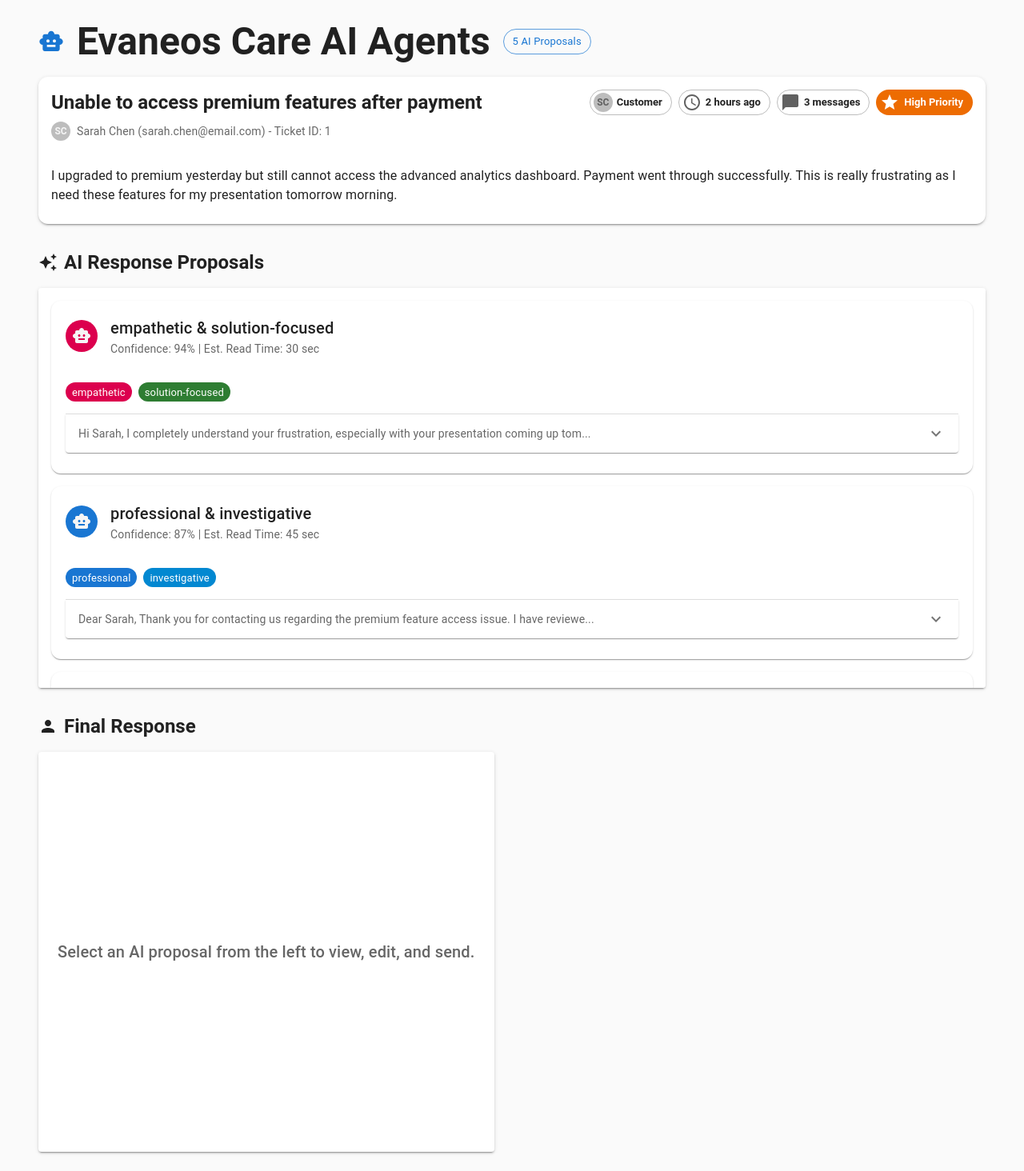
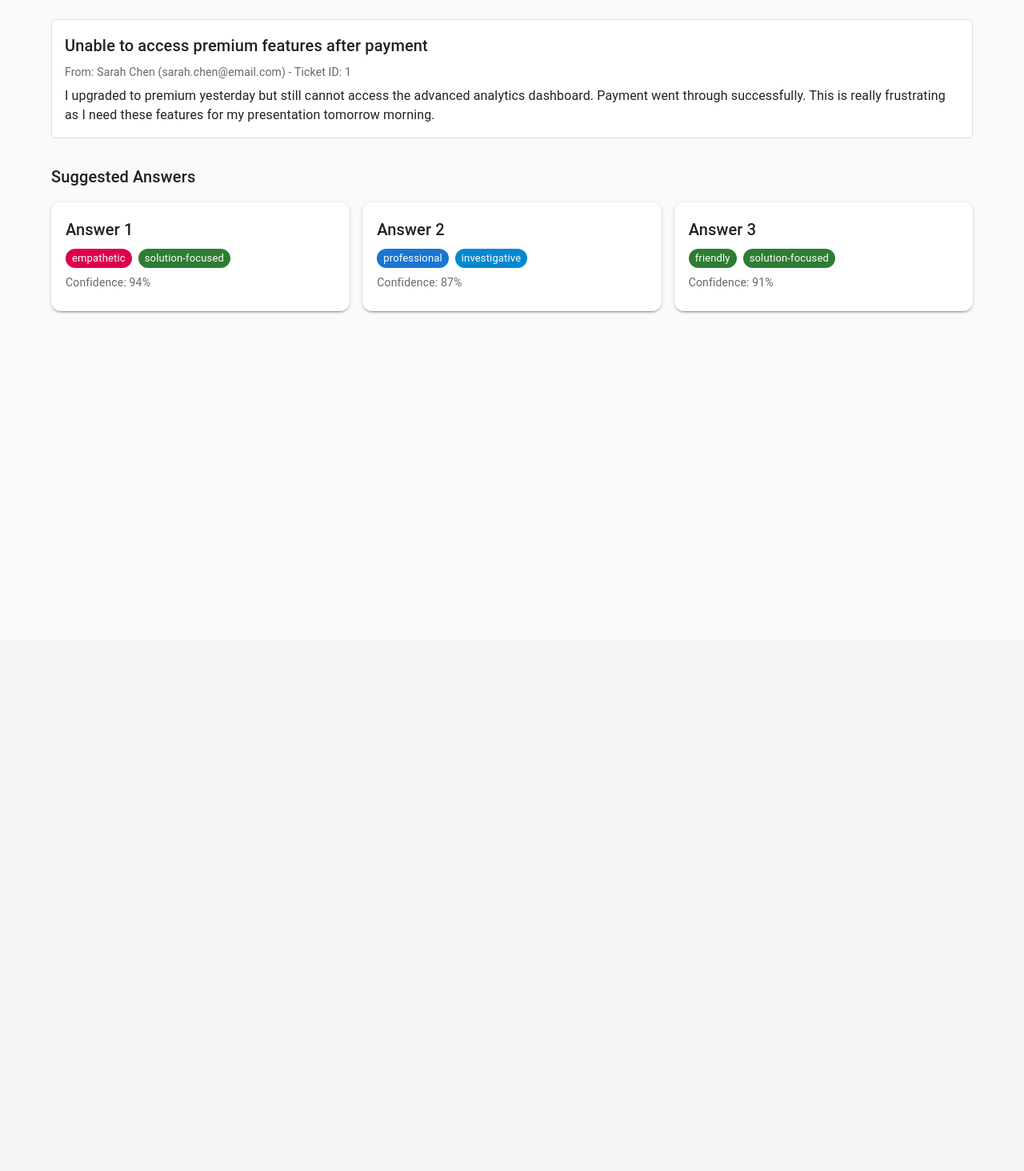
Before and after one commit to RomainJeff/openai-hackathon-vivalehack, a Next.js app: page /tickets/1 in a window 1280 px wide. Shown: the whole page at 80% size. After the commit the page ends 800 px from the top, so only its background shows below. Built offline with nearby package versions, Linux system fonts and the light colour scheme.

Commit message:
feat: update design ticket view

```diff
--- a/app/tickets/[id]/page.tsx
+++ b/app/tickets/[id]/page.tsx
@@ -3,37 +3,16 @@
 import { useState } from "react"
 import {
   Box,
-  Card,
-  CardContent,
-  CardHeader,
   Typography,
   Button,
   Chip,
-  Avatar,
   TextField,
-  Paper,
   Container,
-  Grid,
-  Divider,
-  IconButton,
   Stack,
-  Accordion,
-  AccordionSummary,
-  AccordionDetails,
+  Card,
+  CardContent,
 } from "@mui/material"
-import {
-  SmartToy,
-  Person,
-  ThumbUp,
-  Send,
-  Star,
-  AccessTime,
-  ChatBubble,
-  AutoAwesome,
-  ContentCopy,
-  Edit,
-  ExpandMore,
-} from "@mui/icons-material"
+import { Send, ContentCopy } from "@mui/icons-material"
 
 interface AIResponseProposal {
   id: string
@@ -127,65 +106,16 @@ The Support Team`,
     reasoning:
       "Casual, friendly tone that celebrates the upgrade while minimizing the problem. Quick resolution with personal touch and acknowledgment of their timeline.",
   },
-  {
-    id: "proposal-4",
-    tone: "direct",
-    approach: "escalation",
-    confidence: 82,
-    estimatedReadTime: "20 sec",
-    responseText: `Hi Sarah,
-
-I see your premium payment was processed but the features aren't activated yet. This requires immediate attention given your timeline.
-
-I'm escalating this to our technical team right now and personally monitoring the resolution. You'll have access within 15 minutes maximum.
-
-I'll email you the moment it's fixed and include direct links to all premium features.
-
-If this isn't resolved within 15 minutes, I'll provide you with my direct contact for immediate assistance.
-
-Support Team`,
-    reasoning:
-      "Direct, no-nonsense approach that acknowledges urgency and provides concrete timelines. Shows personal accountability and escalation path.",
-  },
-  {
-    id: "proposal-5",
-    tone: "professional",
-    approach: "educational",
-    confidence: 76,
-    estimatedReadTime: "50 sec",
-    responseText: `Dear Sarah,
-
-Thank you for your premium subscription and for bringing this access issue to our attention.
-
-Your payment has been successfully processed, but you're experiencing what we call a "permission sync delay." This occasionally occurs when our billing and access systems don't communicate in real-time.
-
-Here's what's happening and how we're fixing it:
-
-**The Issue:** Your account shows as premium in billing but not in our feature access system.
-**The Solution:** I'm manually synchronizing these systems for your account.
-**Timeline:** This process takes 5-10 minutes and I'll monitor it personally.
-**Prevention:** We're implementing automatic sync checks to prevent this in the future.
-
-You'll receive an email confirmation once your premium features are active, along with a quick guide to help you navigate the new analytics dashboard efficiently.
-
-I apologize for any inconvenience this has caused.
-
-Best regards,
-Customer Support Team`,
-    reasoning:
-      "Educational approach that explains the technical issue clearly while providing solution. Builds trust through transparency and includes helpful resources.",
-  },
 ]
 
 export default function TicketPage({ params }: { params: { id: string } }) {
-    const [selectedProposal, setSelectedProposal] = useState<AIResponseProposal | null>(null)
+  const [selectedProposal, setSelectedProposal] =
+    useState<AIResponseProposal | null>(null)
   const [editedResponse, setEditedResponse] = useState("")
-    const [isEditing, setIsEditing] = useState(false)
 
   const handleSelectProposal = (proposal: AIResponseProposal) => {
     setSelectedProposal(proposal)
     setEditedResponse(proposal.responseText)
-      setIsEditing(false)
   }
 
   const handleCopyResponse = (text: string) => {
@@ -224,125 +154,56 @@ export default function TicketPage({ params }: { params: { id: string } }) {
 
   return (
     <Box sx={{ minHeight: "100vh", bgcolor: "grey.50", p: 3 }}>
-        <Container maxWidth="xl">
-          {/* Header */}
-          <Box sx={{ mb: 4 }}>
-            <Stack direction="row" alignItems="center" spacing={2} sx={{ mb: 2 }}>
-              <SmartToy color="primary" sx={{ fontSize: 32 }} />
-              <Typography variant="h3" component="h1" fontWeight="bold">
-                Evaneos Care AI Agents
-              </Typography>
-              <Chip label={`${aiProposals.length} AI Proposals`} color="primary" variant="outlined" />
-            </Stack>
-
-            {/* Current Ticket Context */}
-            <Card elevation={2}>
-              <CardHeader
-                title={
-                  <Box sx={{ display: "flex", justifyContent: "space-between", alignItems: "flex-start" }}>
-                    <Box>
-                      <Typography variant="h5" component="h2" gutterBottom>
+      <Container maxWidth="lg">
+        <Box
+          sx={{
+            mb: 4,
+            p: 2,
+            border: "1px solid",
+            borderColor: "grey.300",
+            borderRadius: 1,
+            bgcolor: "white",
+          }}
+        >
+          <Typography variant="h6" component="h2" gutterBottom>
             {currentTicket.title}
           </Typography>
-                      <Stack direction="row" alignItems="center" spacing={1}>
-                        <Avatar sx={{ width: 24, height: 24, fontSize: 12 }}>SC</Avatar>
-                        <Typography variant="body2" color="text.secondary">
-                          {currentTicket.customer.name} ({currentTicket.customer.email}) - Ticket ID: {params.id}
+          <Typography variant="body2" color="text.secondary" sx={{ mb: 1 }}>
+            From: {currentTicket.customer.name} ({currentTicket.customer.email})
+            - Ticket ID: {params.id}
           </Typography>
-                      </Stack>
-                    </Box>
-                    <Stack direction="row" spacing={1}>
-                      <Chip
-                        avatar={<Avatar>SC</Avatar>}
-                        label="Customer"
-                        variant="outlined"
-                        color="default"
-                      />
-                      <Chip
-                        icon={<AccessTime />}
-                        label="2 hours ago"
-                        variant="outlined"
-                        color="default"
-                      />
-                      <Chip
-                        icon={<ChatBubble />}
-                        label="3 messages"
-                        variant="outlined"
-                        color="default"
-                      />
-                      <Chip
-                        icon={<Star />}
-                        label="High Priority"
-                        variant="filled"
-                        color="warning"
-                      />
-                    </Stack>
-                  </Box>
-                }
-              />
-              <CardContent>
-                <Typography variant="body1" color="text.primary">
-                  {currentTicket.description}
-                </Typography>
-              </CardContent>
-            </Card>
+          <Typography variant="body1">{currentTicket.description}</Typography>
         </Box>
 
-          <Grid container spacing={4}>
-            {/* AI Response Proposals */}
-            <Grid item xs={12} md={5}>
-              <Typography variant="h5" component="h3" sx={{ mb: 2, display: "flex", alignItems: "center" }}>
-                <AutoAwesome sx={{ mr: 1 }} />
-                AI Response Proposals
+        <Typography variant="h6" component="h2" sx={{ mb: 2 }}>
+          Suggested Answers
         </Typography>
-              <Paper
-                elevation={2}
-                sx={{
-                  p: 2,
-                  height: "calc(100vh - 300px)",
-                  overflowY: "auto",
-                }}
+        <Stack
+          direction={{ xs: "column", md: "row" }}
+          spacing={2}
+          sx={{ mb: 4, alignItems: "stretch" }}
         >
-                <Stack spacing={2}>
-                  {aiProposals.map((proposal) => (
+          {aiProposals.slice(0, 3).map((proposal, index) => (
             <Card
               key={proposal.id}
               onClick={() => handleSelectProposal(proposal)}
+              elevation={selectedProposal?.id === proposal.id ? 8 : 2}
               sx={{
                 cursor: "pointer",
-                        border:
-                          selectedProposal?.id === proposal.id
-                            ? "2px solid"
-                            : "2px solid transparent",
+                border: "2px solid",
                 borderColor:
                   selectedProposal?.id === proposal.id
                     ? "primary.main"
                     : "transparent",
-                        transition: "border-color 0.3s",
-                        "&:hover": {
-                          borderColor: "primary.light",
-                        },
+                flex: 1,
+                display: "flex",
+                flexDirection: "column",
+                transition: 'all 0.2s',
               }}
             >
-                      <CardHeader
-                        avatar={
-                          <Avatar
-                            sx={{
-                              bgcolor: getToneColor(proposal.tone) + ".main",
-                            }}
-                          >
-                            <SmartToy />
-                          </Avatar>
-                        }
-                        title={
-                          <Typography variant="h6" component="div">
-                            {proposal.tone} & {proposal.approach}
-                          </Typography>
-                        }
-                        subheader={`Confidence: ${proposal.confidence}% | Est. Read Time: ${proposal.estimatedReadTime}`}
-                      />
-                      <CardContent>
-                        <Stack direction="row" spacing={1} sx={{ mb: 2 }}>
+              <CardContent sx={{ flexGrow: 1 }}>
+                <Typography variant="h6">Answer {index + 1}</Typography>
+                <Stack direction="row" spacing={1} sx={{ my: 1 }}>
                   <Chip
                     label={proposal.tone}
                     color={getToneColor(proposal.tone)}
@@ -354,115 +215,42 @@ export default function TicketPage({ params }: { params: { id: string } }) {
                     size="small"
                   />
                 </Stack>
-                        <Accordion>
-                          <AccordionSummary expandIcon={<ExpandMore />}>
                 <Typography variant="body2" color="text.secondary">
-                              {proposal.responseText.substring(0, 100)}...
+                  Confidence: {proposal.confidence}%
                 </Typography>
-                          </AccordionSummary>
-                          <AccordionDetails>
-                            <Typography
-                              variant="body2"
-                              sx={{ whiteSpace: "pre-wrap" }}
-                            >
-                              {proposal.responseText}
-                            </Typography>
-                          </AccordionDetails>
-                        </Accordion>
               </CardContent>
             </Card>
           ))}
         </Stack>
-              </Paper>
-            </Grid>
 
-            {/* Selected Response & Edit */}
-            <Grid item xs={12} md={7}>
-              <Typography variant="h5" component="h3" sx={{ mb: 2, display: "flex", alignItems: "center" }}>
-                <Person sx={{ mr: 1 }} />
+        {selectedProposal && (
+          <Box>
+            <Typography variant="h6" component="h2" sx={{ mb: 2 }}>
               Final Response
             </Typography>
-              <Paper
-                elevation={2}
-                sx={{
-                  p: 3,
-                  height: "calc(100vh - 300px)",
-                  display: "flex",
-                  flexDirection: "column",
-                }}
-              >
-                {selectedProposal ? (
-                  <>
-                    <Box sx={{ flexGrow: 1, mb: 2 }}>
-                      {isEditing ? (
             <TextField
               multiline
               fullWidth
-                          rows={15}
+              rows={12}
               value={editedResponse}
               onChange={(e) => setEditedResponse(e.target.value)}
               variant="outlined"
+              sx={{ mb: 2, bgcolor: "white" }}
             />
-                      ) : (
-                        <Typography
-                          variant="body1"
-                          sx={{ whiteSpace: "pre-wrap" }}
+            <Stack direction="row" spacing={1} justifyContent="flex-end">
+              <Button
+                variant="outlined"
+                startIcon={<ContentCopy />}
+                onClick={() => handleCopyResponse(editedResponse)}
               >
-                          {editedResponse}
-                        </Typography>
-                      )}
-                    </Box>
-                    <Divider sx={{ my: 2 }} />
-                    <Stack direction="row" justifyContent="space-between" alignItems="center">
-                      <Stack direction="row" spacing={1}>
-                        <Button
-                          variant="contained"
-                          color="primary"
-                          startIcon={<Send />}
-                        >
+                Copy
+              </Button>
+              <Button variant="contained" color="primary" startIcon={<Send />}>
                 Send Response
               </Button>
-                        <Button
-                          variant="outlined"
-                          startIcon={isEditing ? <ContentCopy /> : <Edit />}
-                          onClick={() => {
-                            if (isEditing) {
-                              handleCopyResponse(editedResponse)
-                            }
-                            setIsEditing(!isEditing)
-                          }}
-                        >
-                          {isEditing ? "Copy & Finish Editing" : "Edit"}
-                        </Button>
             </Stack>
-                      <Stack direction="row" spacing={1} alignItems="center">
-                        <IconButton>
-                          <ThumbUp />
-                        </IconButton>
-                        <Typography variant="caption" color="text.secondary">
-                          Was this proposal helpful?
-                        </Typography>
-                      </Stack>
-                    </Stack>
-                  </>
-                ) : (
-                  <Box
-                    sx={{
-                      display: "flex",
-                      justifyContent: "center",
-                      alignItems: "center",
-                      height: "100%",
-                      textAlign: "center",
-                    }}
-                  >
-                    <Typography variant="h6" color="text.secondary">
-                      Select an AI proposal from the left to view, edit, and send.
-                    </Typography>
           </Box>
         )}
-              </Paper>
-            </Grid>
-          </Grid>
       </Container>
     </Box>
   )
```
Lines whose indentation alone changed are shown as unchanged.
